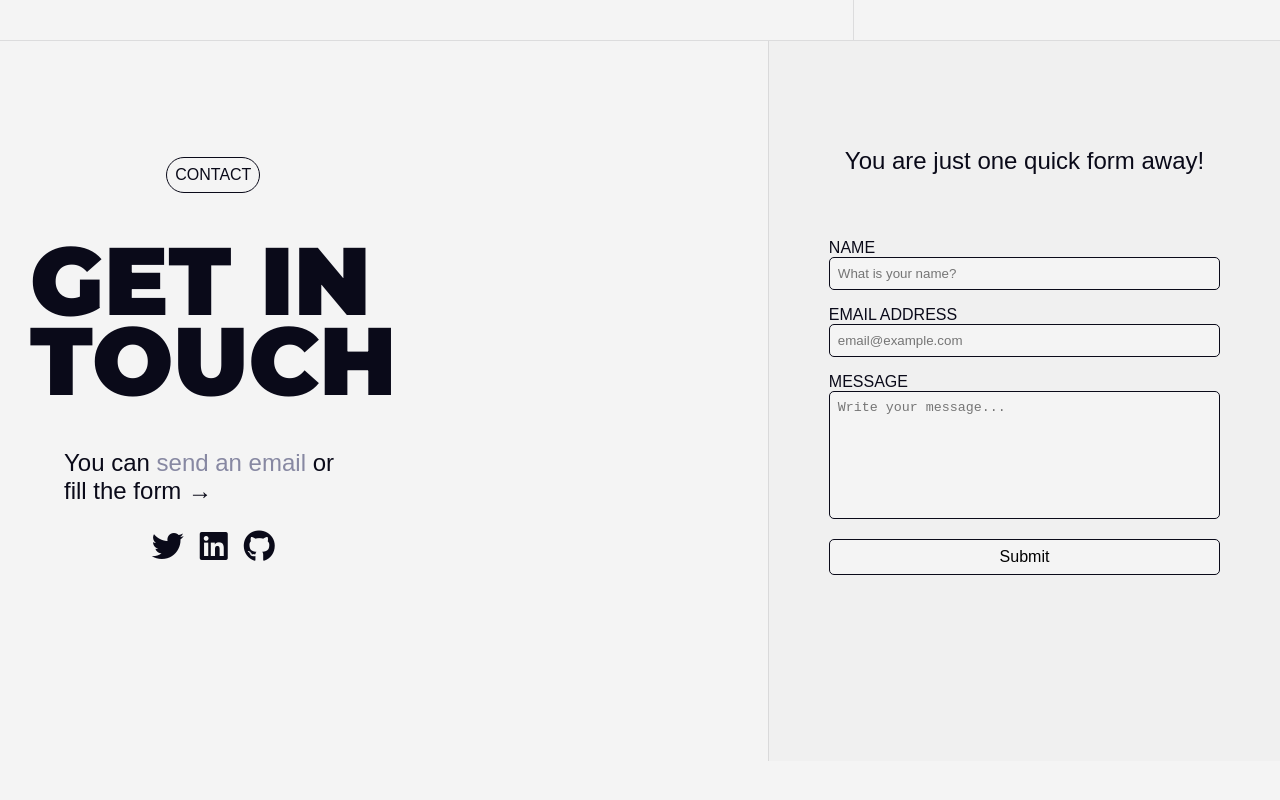
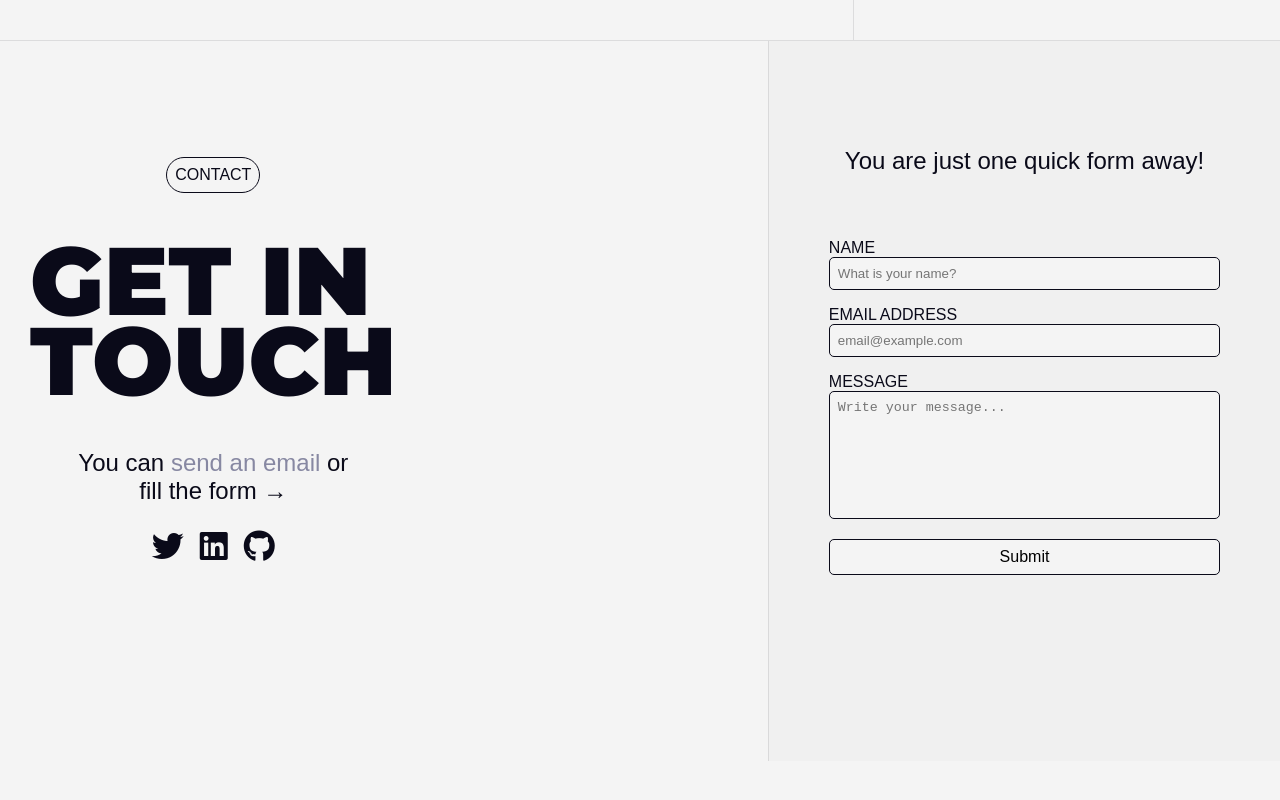
Before and after one commit to quecot/portfolio, a React (Vite) app: page / in a window 1280 px wide. Shown: the part 760-1560 px from the top of the page. Built offline with nearby package versions, Linux system fonts and the light colour scheme.

Commit message:
fix: center contact-social-section text

```diff
--- a/src/index.css
+++ b/src/index.css
@@ -274,6 +274,10 @@ main > article > .article-nav-section > button:hover {
   padding-block: 3rem;
 }
 
+#contact-social-section > h2 {
+  text-align: center;
+}
+
 #contact-social-section > h2 > button {
   font-size: 1.5rem;
   padding: 0px;
```
